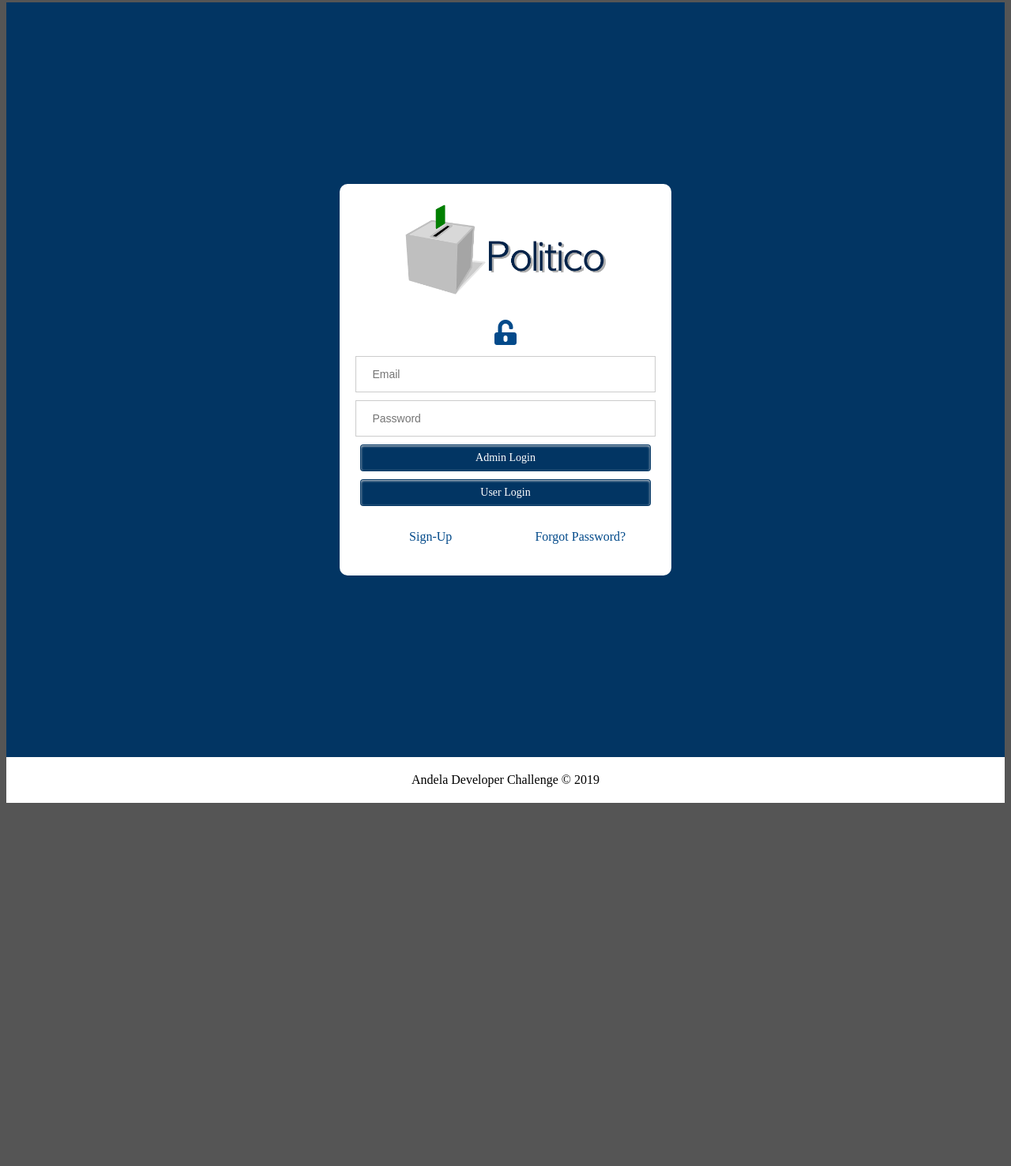
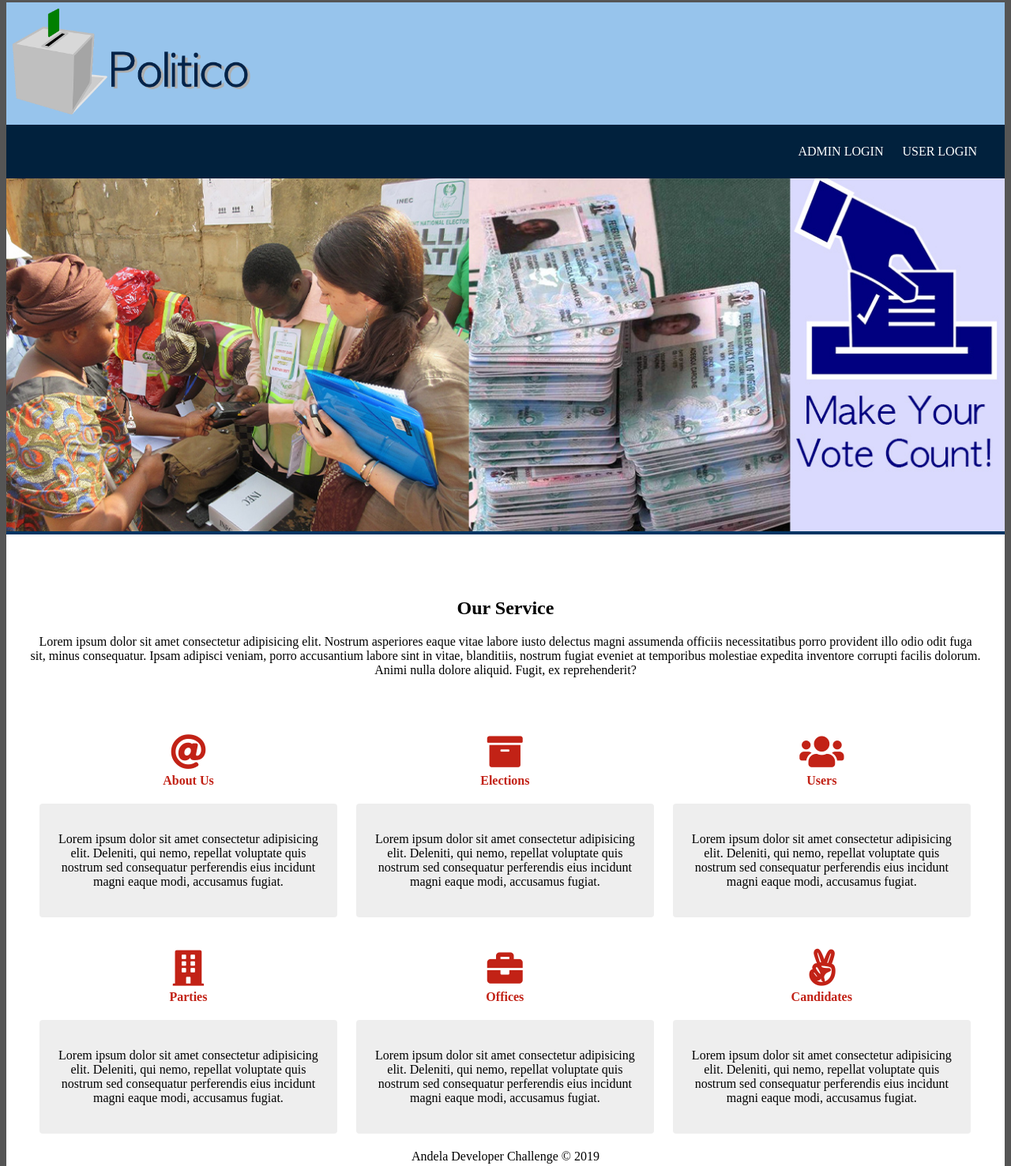
Before and after one commit to walsamlee/politico, a website: page templates/index.html in a window 1280 px wide. Shown: the part 5-1482 px from the top of the page at 79% size. Before the commit the page ends 1030 px from the top, so only its background shows below. Drawn offline with Linux system fonts and the light colour scheme.

```diff
--- a/templates/assets/css/style.css
+++ b/templates/assets/css/style.css
@@ -93,6 +93,54 @@
     display: none;
 }
 
+.center-img {
+    max-width: 1300px;
+}
+
+.center-img img {
+    width: 100%;
+}
+
+.homepage {
+    max-width: 1300px;
+    min-height: 500px;
+    padding: 30px;
+    background: #fff;
+}
+
+.homepage .sect1 {
+    margin: 50px 0;
+}
+
+.homepage .sect1 h2, p {
+    text-align: center;
+}
+
+.homepage .sect2 {
+
+}
+
+.sect-title {
+    text-align: center;
+}
+
+.sect-title h1 {
+    margin: 0;
+    font-size: 45px;
+    color: #c22216;
+}
+
+.sect-title h4 {
+    margin: 0 0 20px 0;
+    color: #c22216;
+}
+
+.sect-body {
+    background: #eee;
+    padding: 20px;
+    border-radius: 4px;
+}
+
 .btn {
     display: inline-block;
     padding: 6px 12px;
@@ -149,6 +197,24 @@
     background: #023563;
 }
 
+.signin-main .navigation-bar {
+    background: #01213D;
+}
+
+.signin-main .menu nav a {
+    text-transform: uppercase;
+}
+
+.signin-main .menu nav a:hover {
+    background: #023563;
+    text-decoration: none;
+}
+
+.signin-main .menu nav {
+    width: 98%;
+    text-align: right;
+}
+
 .signin-logo {
     width: 100%;
     margin: 0 auto;
@@ -192,6 +258,17 @@
 .login-form h1 {
     margin: 0;
     color: #034A8A;
+}
+
+.success {
+    display: none;
+    color: #fff;
+    background: #5cb85c
+}
+
+.success p {
+    margin: 0;
+    padding: 5px 0;
 }
 
 #login input[type=text], #login input[type=password], .form-table input[type=text], .form-table input[type=email], .form-table input[type=password] {
@@ -411,6 +488,9 @@
     .brand {
         display: none;
     }
+    .signin-main .menu nav {
+        width: 70%;
+    }
     .menu a, .menu .search {
         display: none;
     }
@@ -502,6 +582,9 @@
   }
 
 @media screen and (max-width: 450px) {
+    .homepage .sect1 {
+        margin: 10px 0;
+    }
     .col-3 {
         width: 93.9%;
     }
--- a/templates/index.html
+++ b/templates/index.html
@@ -11,32 +11,111 @@
 </head>
 <body>
     <div class="signin-main">
-        <div class="sign-in">
-            <div class="signin-logo">
-                <img src="assets/images/politico.png" alt="brand-logo">
+        <div class="header">
+            <div class="brand">
+                <div class="brand-logo">
+                    <img src="assets/images/politico.png" alt="brand-logo">
+                </div>
             </div>
-            <div class="login-form">
-                <h1><i class="fas fa-unlock-alt"></i></h1>
-                <form method="POST" id="login" name="login" action="">
-                    <div>
-                        <input id="email" type="text" name="email" placeholder="Email">
-                    </div>
-                    <div>
-                        <input id="password" type="password" name="password" placeholder="Password">
-                    </div>
-                    <div class="login-buttons">
-                        <a href="admin/editparty.html" class="btn btn-login">Admin Login</a>
-                        <a href="users/viewparties.html" class="btn btn-login">User Login</a>
-                    </div>
-                </form>
-                <div class="sign-in-footer">
-                    <div class="signup">
-                        <a href="/users/signup.html">Sign-Up</a>
-                    </div>
-                    <div class="forgot-password">
-                        <a href="#">Forgot Password?</a>
+
+            <div class="navigation-bar">
+                <div class="menu" id="menu">
+                    <nav>
+                        <a href="admin/signin.html">Admin Login</a>
+                        <a href="users/signin.html">User Login</a>
+                    </nav>
+                    <div class="mini-menu-icon">
+                        <a href="javascript:void(0);" onclick="miniMenu()"><i class="fas fa-bars"></i></a>
                     </div>
                 </div>
+            </div>
+        </div>
+        <div class="center-img">
+            <img src="assets/images/indexbg.jpg" alt="">
+        </div>
+        <div class="homepage">
+            <div class="sect1">
+                <h2>Our Service</h2>
+                <p>Lorem ipsum dolor sit amet consectetur adipisicing elit.
+                    Nostrum asperiores eaque vitae labore iusto delectus magni assumenda officiis
+                    necessitatibus porro provident illo odio odit fuga sit, minus consequatur.
+                    Ipsam adipisci veniam, porro accusantium labore sint in vitae, blanditiis,
+                    nostrum fugiat eveniet at temporibus molestiae expedita inventore corrupti
+                    facilis dolorum. Animi nulla dolore aliquid. Fugit, ex reprehenderit?
+                </p>
+            </div>
+            <div class="sect2">
+                <div class="col-3">
+                    <div class="sect-title">
+                        <h1><i class="fas fa-at"></i></h1>
+                        <h4>About Us</h4>
+                    </div>
+                    <div class="sect-body">
+                        <p>Lorem ipsum dolor sit amet consectetur adipisicing elit.
+                            Deleniti, qui nemo, repellat voluptate quis nostrum sed consequatur
+                            perferendis eius incidunt magni eaque modi, accusamus fugiat.
+                        </p>
+                    </div>
+                </div>
+                <div class="col-3">
+                    <div class="sect-title">
+                        <h1><i class="fas fa-archive"></i></h1>
+                        <h4>Elections</h4>
+                    </div>
+                    <div class="sect-body">
+                        <p>Lorem ipsum dolor sit amet consectetur adipisicing elit.
+                            Deleniti, qui nemo, repellat voluptate quis nostrum sed consequatur
+                            perferendis eius incidunt magni eaque modi, accusamus fugiat.
+                        </p>
+                    </div>
+                </div>
+                <div class="col-3">
+                    <div class="sect-title">
+                        <h1><i class="fas fa-users"></i></h1>
+                        <h4>Users</h4>
+                    </div>
+                    <div class="sect-body">
+                        <p>Lorem ipsum dolor sit amet consectetur adipisicing elit.
+                            Deleniti, qui nemo, repellat voluptate quis nostrum sed consequatur
+                            perferendis eius incidunt magni eaque modi, accusamus fugiat.
+                        </p>
+                    </div>
+                </div>
+                <div class="col-3">
+                    <div class="sect-title">
+                        <h1><i class="fas fa-building"></i></h1>
+                        <h4>Parties</h4>
+                    </div>
+                    <div class="sect-body">
+                        <p>Lorem ipsum dolor sit amet consectetur adipisicing elit.
+                            Deleniti, qui nemo, repellat voluptate quis nostrum sed consequatur
+                            perferendis eius incidunt magni eaque modi, accusamus fugiat.
+                        </p>
+                    </div>
+                </div>
+                <div class="col-3">
+                    <div class="sect-title">
+                        <h1><i class="fas fa-briefcase"></i></h1>
+                        <h4>Offices</h4>
+                    </div>
+                    <div class="sect-body">
+                        <p>Lorem ipsum dolor sit amet consectetur adipisicing elit.
+                            Deleniti, qui nemo, repellat voluptate quis nostrum sed consequatur
+                            perferendis eius incidunt magni eaque modi, accusamus fugiat.
+                        </p>
+                    </div>
+                </div>
+                <div class="col-3">
+                    <div class="sect-title">
+                        <h1><i class="fab fa-angellist"></i></h1>
+                        <h4>Candidates</h4>
+                    </div>
+                    <div class="sect-body">
+                        <p>Lorem ipsum dolor sit amet consectetur adipisicing elit.
+                            Deleniti, qui nemo, repellat voluptate quis nostrum sed consequatur
+                            perferendis eius incidunt magni eaque modi, accusamus fugiat.
+                        </p>
+                    </div>
             </div>
         </div>
     </div>
```
Also changed, not shown: templates/admin/createoffice.html (+18 -15 lines), templates/admin/signin.html (added, +45 -0 lines), templates/scripts/js/adminjs/createoffice.js (added, +36 -0 lines), templates/users/signin.html (added, +48 -0 lines), templates/README.md (added), templates/assets/images/index-bg.jpg (added), templates/assets/images/indexbg.jpg (added).
